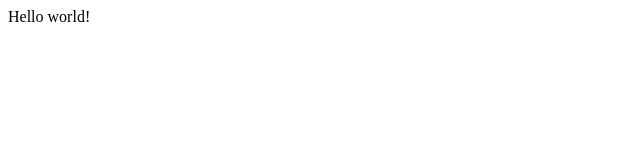
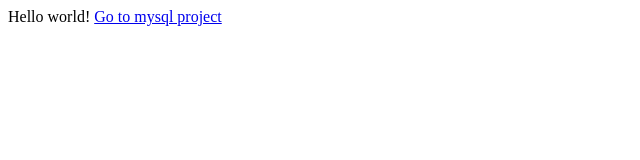
Before and after one commit to emagombe/emagombe.github.io, a plain HTML site: page index.html in a window 1280 px wide. Shown: the whole page, without its empty margins (0-640 px from the left). Drawn offline with Linux system fonts and the light colour scheme.

Commit message:
Adding test link

```diff
--- a/index.html
+++ b/index.html
@@ -5,5 +5,7 @@
 </head>
 <body>
 	Hello world!
+
+	<a href="./mysql-api-endpoint/index.html">Go to mysql project</a>
 </body>
 </html>
```
